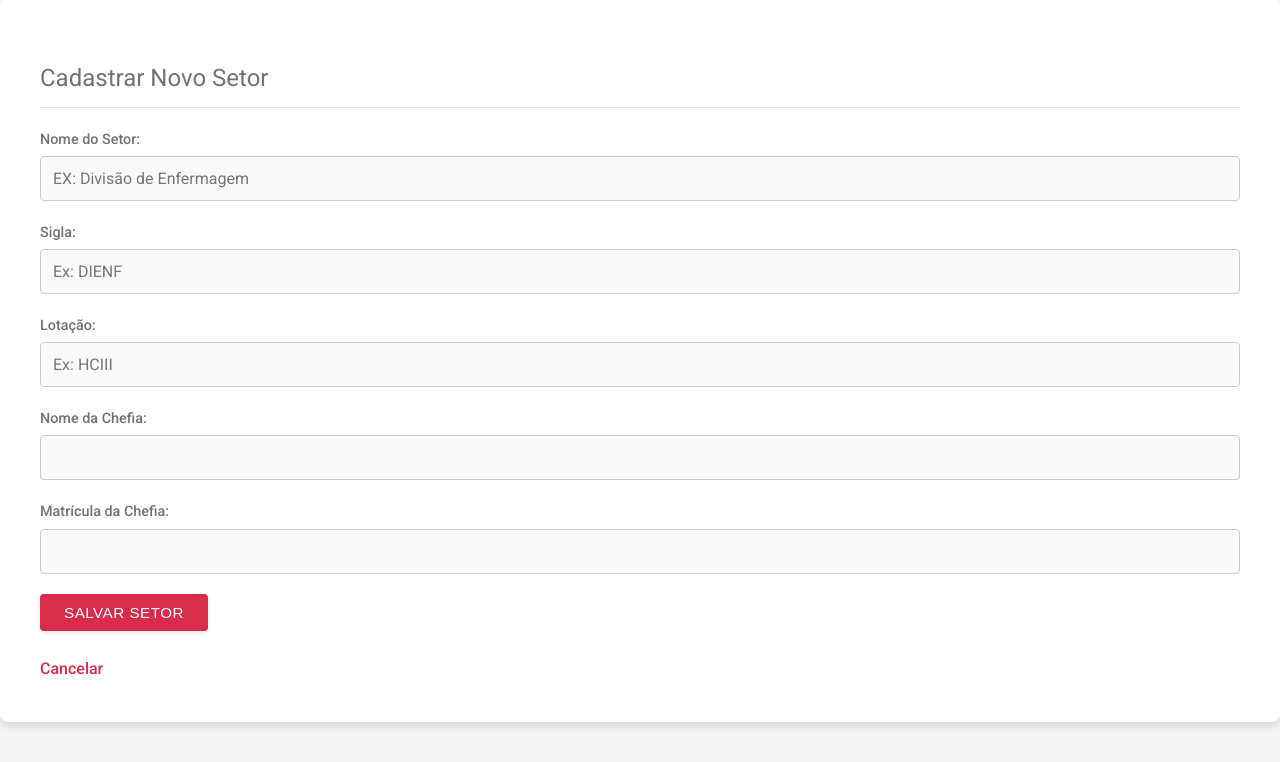
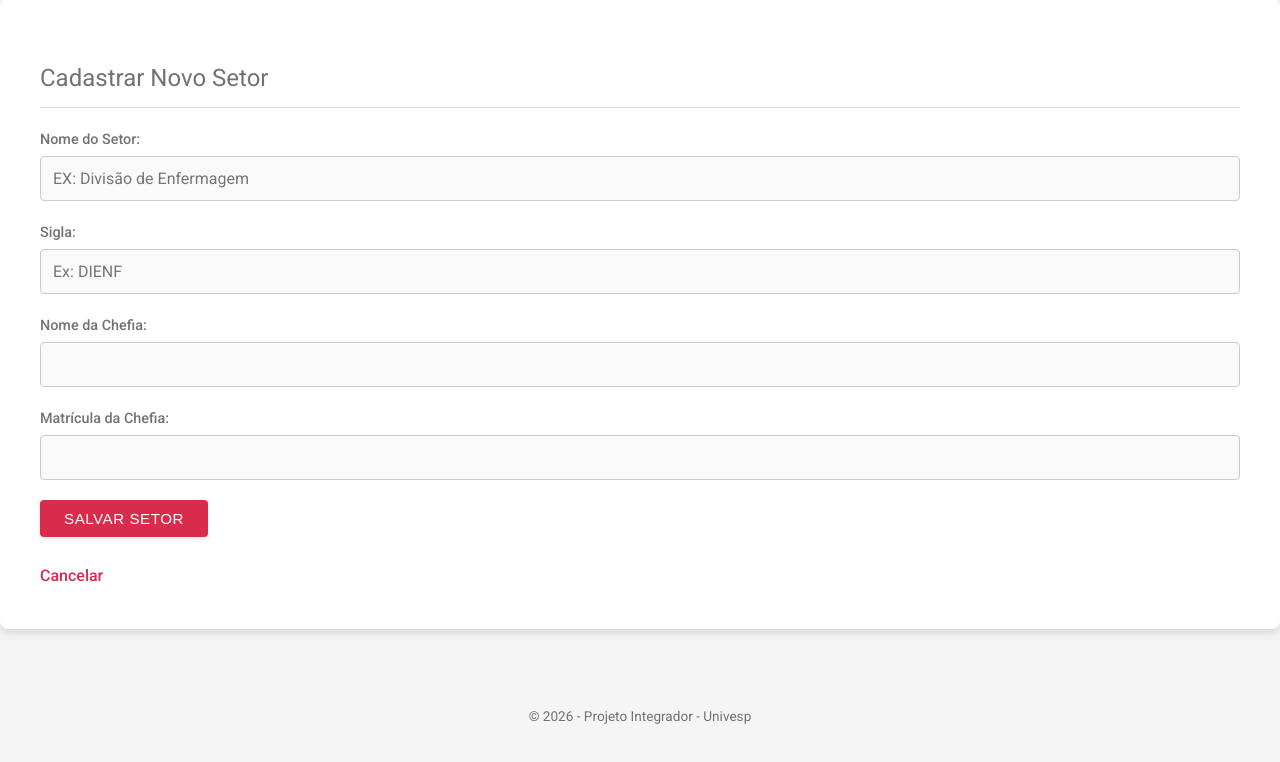
Before and after one commit to dennisguim/projeto-integrador-i-univesp, a Flask app: page /setores/novo in a window 1280 px wide. Shown: the part 149-911 px from the top of the page. After the commit the page ends 873 px from the top, so only its background shows below. Run offline with Flask 3, Linux system fonts and the light colour scheme; a user stored in the database is signed in.

Commit message:
html update

```diff
--- a/src/templates/form_funcionario.html
+++ b/src/templates/form_funcionario.html
@@ -11,6 +11,9 @@
 
         <label>Matrícula SIAPE:</label>
         <input type="text" name="siape" value="{{ funcionario.siape if funcionario }}" required>
+
+        <label>Lotação:</label>
+        <input type="text" name="lotacao" placeholder="Ex: HCIII">
 
         <label>Setor:</label>
         <select name="setor_id" required>
--- a/src/templates/form_setor.html
+++ b/src/templates/form_setor.html
@@ -12,9 +12,6 @@
         <label>Sigla:</label>
         <input type="text" name="sigla" placeholder="Ex: DIENF">
 
-        <label>Lotação:</label>
-        <input type="text" name="lotacao" placeholder="Ex: HCIII">
-
         <label>Nome da Chefia:</label>
         <input type="text" name="chefia_nome" required>
 
```
